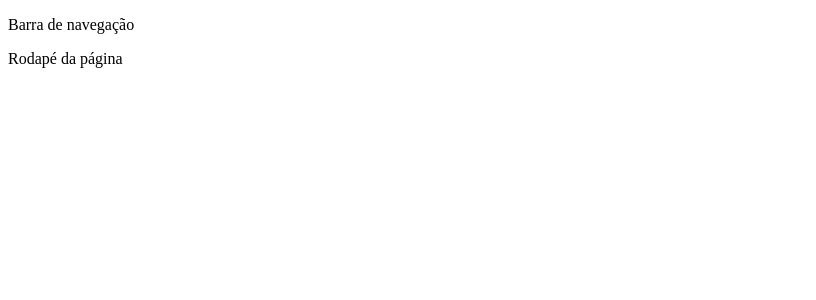
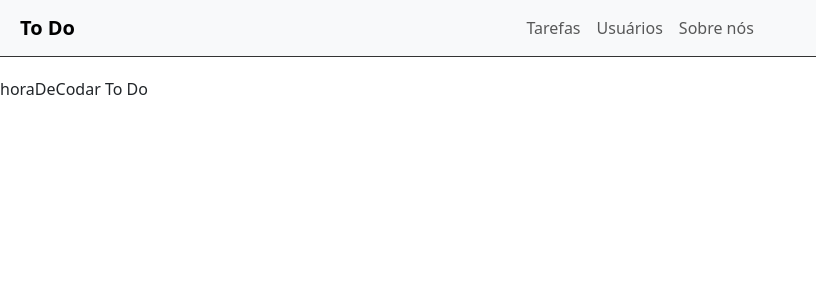
Before and after one commit to JonathasSC/ToDo, a Django app: template todo/tasks/templates/base.html in a window 1280 px wide. Shown: the top 300 px of the page, without its empty margins (0-816 px from the left). Run offline with Django 4.2, Linux system fonts and the light colour scheme; the template is opened without the code that fills it, so the values that code supplies are empty.

Commit message:
navigation bar styling

```diff
--- a/todo/tasks/static/css/styles.css
+++ b/todo/tasks/static/css/styles.css
@@ -1,3 +1,27 @@
-h1 {
-    color: red;
+.container-fluid {
+	padding: 0;
 }
+
+/* NavBar */
+
+.navbar {
+	border-bottom: 1px solid #333;
+	margin-bottom: 20px;
+	padding-right: 10px;
+}
+
+.navbar-nav {
+	margin: auto;
+	padding-right: 64.64px;
+}
+
+.navbar-brand {
+	padding-left: 20px;
+	margin: 0;
+	font-weight: bold;
+}
+
+.navbar-light .navbar-nav a.nav-link {
+	color: #333;
+	letter-spacing: 1px;
+}
--- a/todo/tasks/templates/base.html
+++ b/todo/tasks/templates/base.html
@@ -6,13 +6,39 @@
 	<meta http-equiv="X-UA-Compatible" content="IE=edge">
 	<meta name="viewport" content="width=device-width, initial-scale=1.0">
 	<title>{% block title %}{% endblock %}</title>
+	<link href="https://cdn.jsdelivr.net/npm/bootstrap@5.3.0-alpha1/dist/css/bootstrap.min.css" rel="stylesheet" integrity="sha384-GLhlTQ8iRABdZLl6O3oVMWSktQOp6b7In1Zl3/Jr59b6EGGoI1aFkw7cmDA6j6gD" crossorigin="anonymous">
 	<link rel="stylesheet" href="{% static 'css/styles.css' %}">
 </head>
 <body>
-	<p>Barra de navegação</p>
-	{% block content %}
-	{% endblock %}
-	<p>Rodapé da página</p>
+	<div class="container-fluid">
+		<nav class="navbar navbar-expand-lg bg-body-tertiary">
+			<div class="container-fluid">
+				<a class="navbar-brand" href="#">To Do</a>
+				<button class="navbar-toggler" type="button" data-bs-toggle="collapse" data-bs-target="#navbarSupportedContent" aria-controls="navbarSupportedContent" aria-expanded="false" aria-label="Toggle navigation">
+					<span class="navbar-toggler-icon"></span>
+				</button>
+				<div class="collapse navbar-collapse" id="navbarSupportedContent">
+					<ul class="navbar-nav me-auto mb-2 mb-lg-0">
+						<li class="nav-item">
+							<a class="nav-link" href="#">Tarefas</a>
+						</li>
+						<li class="nav-item">
+							<a class="nav-link" href="#">Usuários</a>
+						</li>
+						<li class="nav-item">
+							<a class="nav-link" href="#">Sobre nós</a>
+						</li>
+					</ul>
+				</div>
+			</div>
+		</nav>
+		{% block content %}
+		{% endblock %}
+		<footer>
+			<p>horaDeCodar To Do</p>
+		</footer>
+	</div>
+	<script src="https://cdn.jsdelivr.net/npm/bootstrap@5.3.0-alpha1/dist/js/bootstrap.bundle.min.js" integrity="sha384-w76AqPfDkMBDXo30jS1Sgez6pr3x5MlQ1ZAGC+nuZB+EYdgRZgiwxhTBTkF7CXvN" crossorigin="anonymous"></script>
 	<script src="{% static 'js/scripts.js' %}"></script>
 </body>
 </html>
```
Also changed, not shown: todo/todo/settings.py (line endings or trailing spaces).
